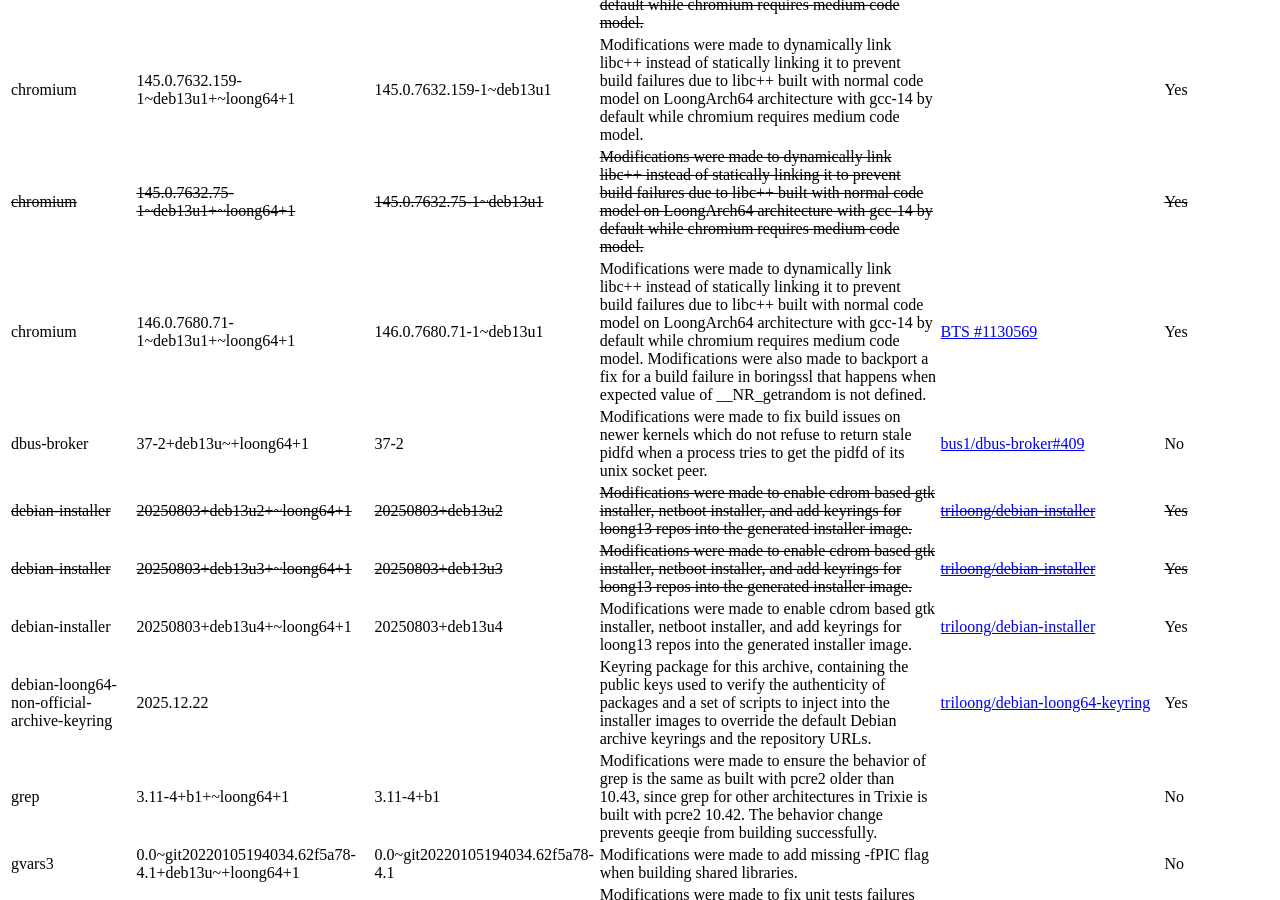
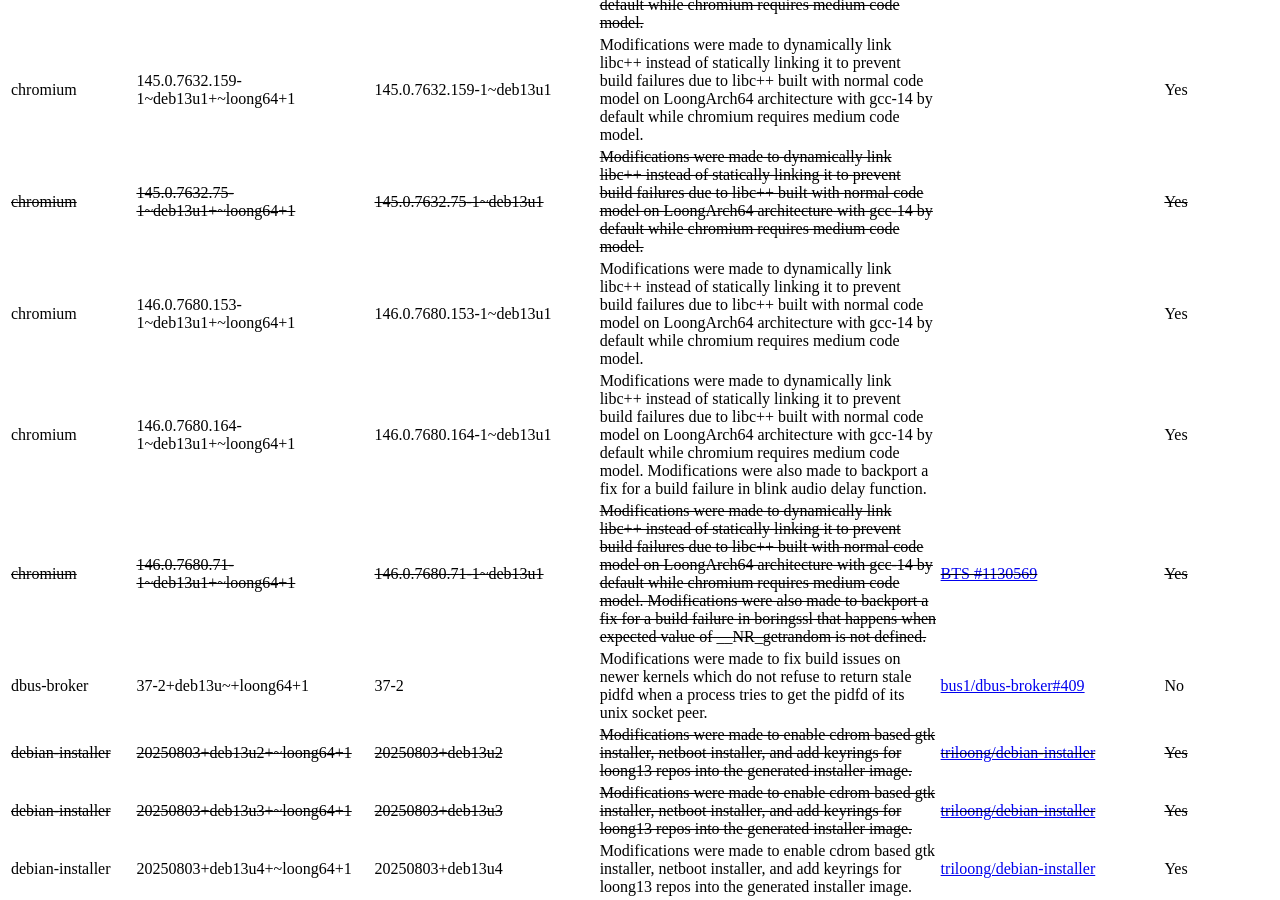
Before and after one commit to triloong/website, a Jekyll site: the page built from index.md, in a window 1280 px wide and 900 px high, scrolled down 3136 px. Built offline with Jekyll 4.4.1, drawn with Linux system fonts in a browser that asks for light colours.

Commit message:
add chromium

```diff
--- a/_data/mpkg.yaml
+++ b/_data/mpkg.yaml
@@ -268,6 +268,8 @@
       superseded: true
     - version: 145.0.7632.159-1~deb13u1+~loong64+1
       oldversion: 145.0.7632.159-1~deb13u1
+    - version: 146.0.7680.153-1~deb13u1+~loong64+1
+      oldversion: 146.0.7680.153-1~deb13u1
   loongarch_only: true
   description: >
     Modifications were made to dynamically link libc++ instead of
@@ -279,6 +281,7 @@
   version: 146.0.7680.71-1~deb13u1+~loong64+1
   oldversion: 146.0.7680.71-1~deb13u1
   loongarch_only: true
+  superseded: true
   description: >
     Modifications were made to dynamically link libc++ instead of
     statically linking it to prevent build failures due to libc++
@@ -289,6 +292,17 @@
   bugs:
     - debian: "1130569"
 
+- package: chromium
+  version: 146.0.7680.164-1~deb13u1+~loong64+1
+  oldversion: 146.0.7680.164-1~deb13u1
+  loongarch_only: true
+  description: >
+    Modifications were made to dynamically link libc++ instead of
+    statically linking it to prevent build failures due to libc++
+    built with normal code model on LoongArch64 architecture with gcc-14
+    by default while chromium requires medium code model. Modifications
+    were also made to backport a fix for a build failure in blink audio
+    delay function.
 
 - package: openjdk-21
   version: 21.0.10+7-1~deb13u1+~loong64+1
```
